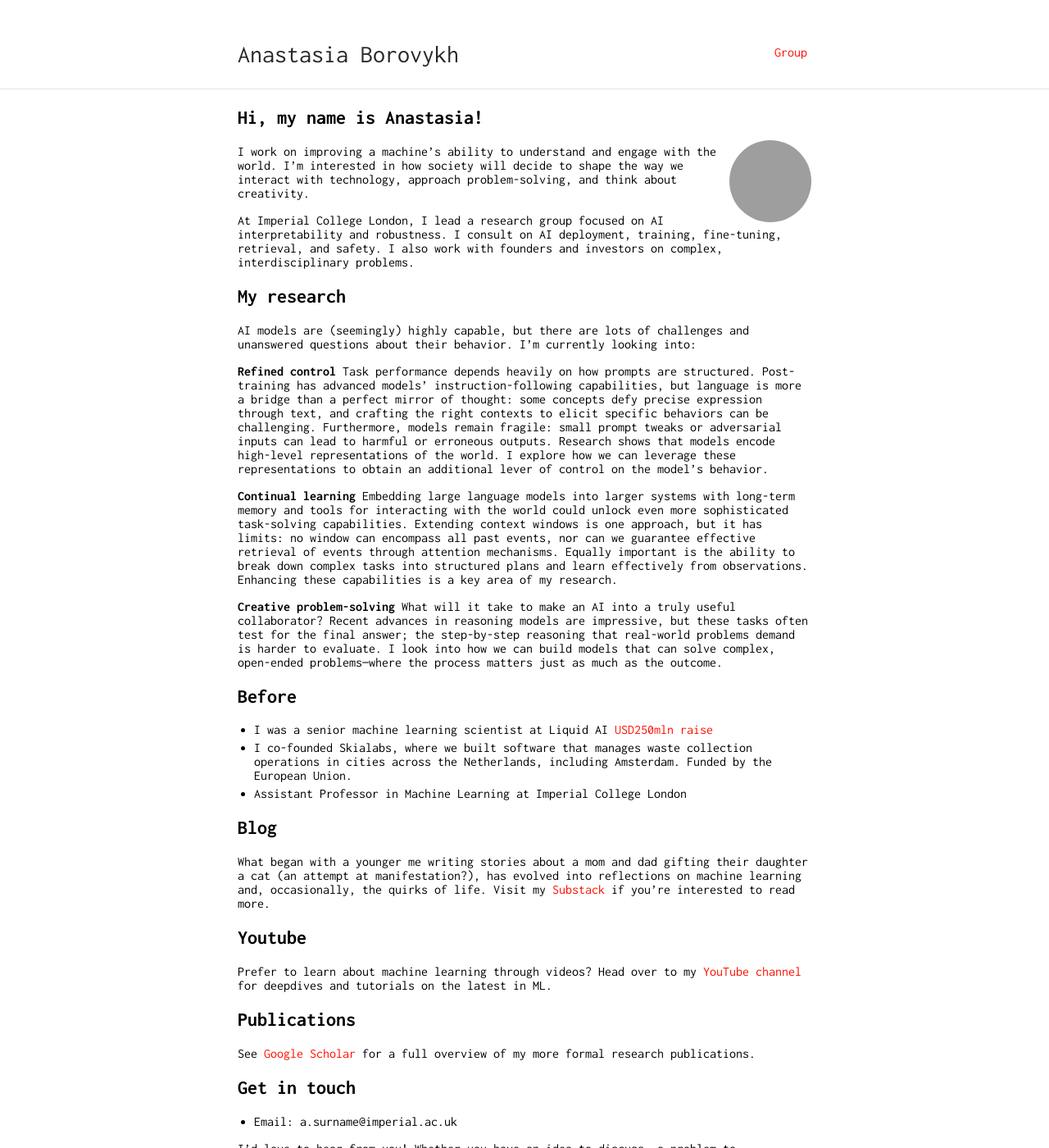
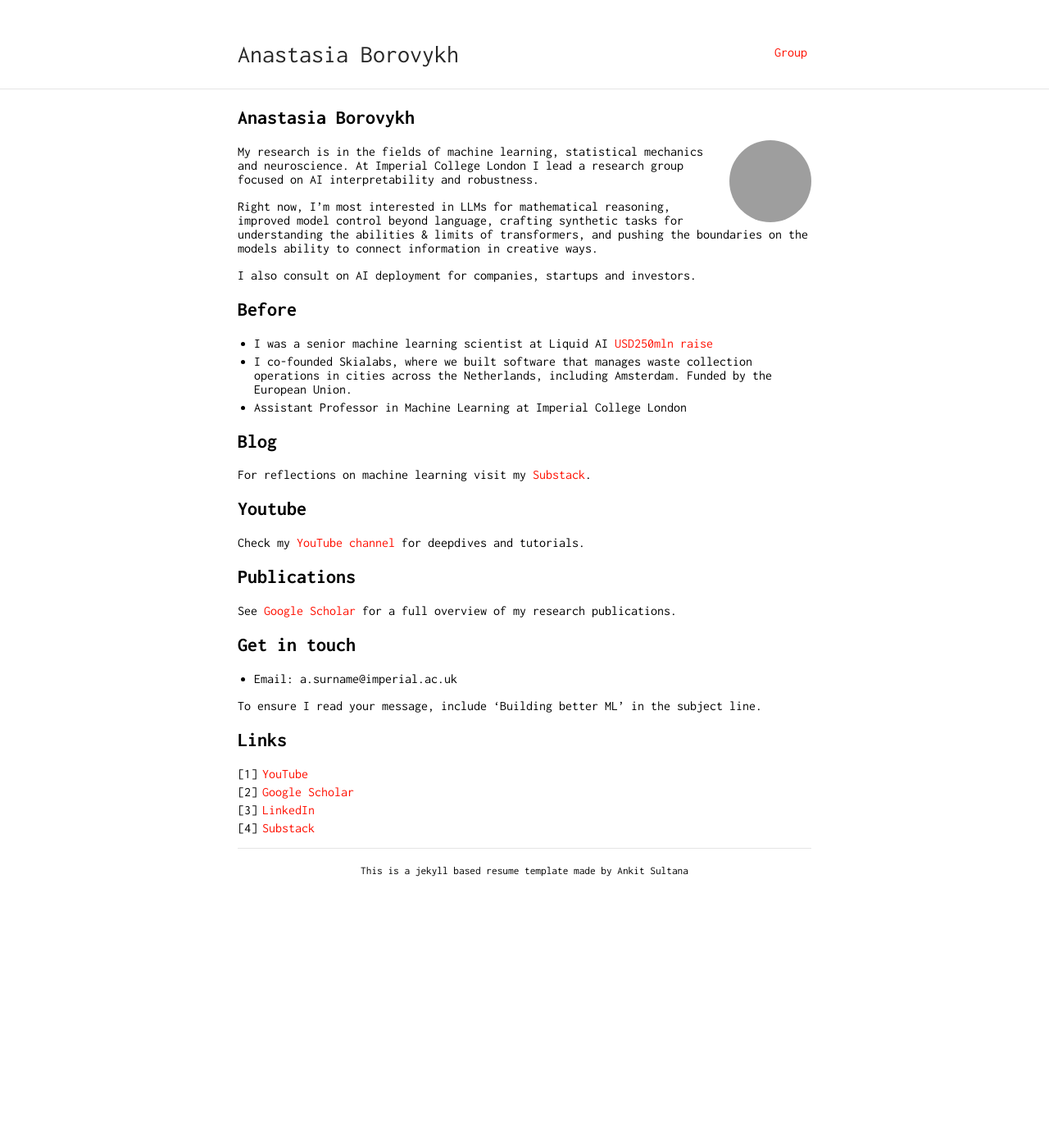
Before and after one commit to abrvkh/abrvkh.github.io, a Jekyll site: the page built from index.md, in a window 1280 px wide and 1400 px high. Shown: the whole window at 82% size. Built offline with Jekyll 4.4.1, drawn with Linux system fonts in a browser that asks for light colours; our own code applies the rules of GitHub Pages for plain Markdown files; some of the changed text lies outside the part shown; grey boxes are pictures that could not be loaded.

Commit message:
Update index.md

```diff
--- a/index.md
+++ b/index.md
@@ -2,25 +2,15 @@
 layout: default
 ---
 
-## Hi, my name is Anastasia!
+## Anastasia Borovykh
 
 <img class="profile-picture" src="square_photo.png">
 
-I work on improving a machine's ability to understand and engage with the world. I'm interested in how society will decide to shape the way we interact with technology, approach problem-solving, and think about creativity.
+My research is in the fields of machine learning, statistical mechanics and neuroscience. At Imperial College London I lead a research group focused on AI interpretability and robustness.
 
-At Imperial College London, I lead a research group focused on AI interpretability and robustness. I consult on AI deployment, training, fine-tuning, retrieval, and safety. I also work with founders and investors on complex, interdisciplinary problems.
+Right now, I'm most interested in LLMs for mathematical reasoning, improved model control beyond language, crafting synthetic tasks for understanding the abilities & limits of transformers, and pushing the boundaries on the models ability to connect information in creative ways.
 
-## My research
-AI models are (seemingly) highly capable, but there are lots of challenges and unanswered questions about their behavior. I'm currently looking into:
-
-**Refined control**
-Task performance depends heavily on how prompts are structured. Post-training has advanced models' instruction-following capabilities, but language is more a bridge than a perfect mirror of thought: some concepts defy precise expression through text, and crafting the right contexts to elicit specific behaviors can be challenging. Furthermore, models remain fragile: small prompt tweaks or adversarial inputs can lead to harmful or erroneous outputs. Research shows that models encode high-level representations of the world. I explore how we can leverage these representations to obtain an additional lever of control on the model's behavior.
-
-**Continual learning**
-Embedding large language models into larger systems with long-term memory and tools for interacting with the world could unlock even more sophisticated task-solving capabilities. Extending context windows is one approach, but it has limits: no window can encompass all past events, nor can we guarantee effective retrieval of events through attention mechanisms. Equally important is the ability to break down complex tasks into structured plans and learn effectively from observations. Enhancing these capabilities is a key area of my research.
-
-**Creative problem-solving**
-What will it take to make an AI into a truly useful collaborator? Recent advances in reasoning models are impressive, but these tasks often test for the final answer; the step-by-step reasoning that real-world problems demand is harder to evaluate. I look into how we can build models that can solve complex, open-ended problems—where the process matters just as much as the outcome.
+I also consult on AI deployment for companies, startups and investors.
 
 ## Before
 - I was a senior machine learning scientist at Liquid AI [USD250mln raise](https://www.liquid.ai/blog/we-raised-250m-to-scale-capable-and-efficient-general-purpose-ai)
@@ -29,21 +19,21 @@ What will it take to make an AI into a truly useful collaborator? Recent advance
 
 ## Blog
 
-What began with a younger me writing stories about a mom and dad gifting their daughter a cat (an attempt at manifestation?), has evolved into reflections on machine learning and, occasionally, the quirks of life. Visit my [Substack](http://ana15.substack.com) if you're interested to read more.
+For reflections on machine learning visit my [Substack](http://ana15.substack.com).
 
 ## Youtube
 
-Prefer to learn about machine learning through videos? Head over to my [YouTube channel](https://www.youtube.com/@anastasiaborovykh120) for deepdives and tutorials on the latest in ML.
+Check my [YouTube channel](https://www.youtube.com/@anastasiaborovykh120) for deepdives and tutorials.
 
 ## Publications
 
-See [Google Scholar](https://scholar.google.com/citations?user=6y1FmgQAAAAJ&hl=en&oi=ao) for a full overview of my more formal research publications.
+See [Google Scholar](https://scholar.google.com/citations?user=6y1FmgQAAAAJ&hl=en&oi=ao) for a full overview of my research publications.
 
 ## Get in touch
 
 * Email: a.surname@imperial.ac.uk
 
-I’d love to hear from you! Whether you have an idea to discuss, a problem to brainstorm, or a project to collaborate on, feel free to reach out. To ensure I read your message, include 'Building better ML' in the subject line.
+To ensure I read your message, include 'Building better ML' in the subject line.
 
 ## Links
 
```
